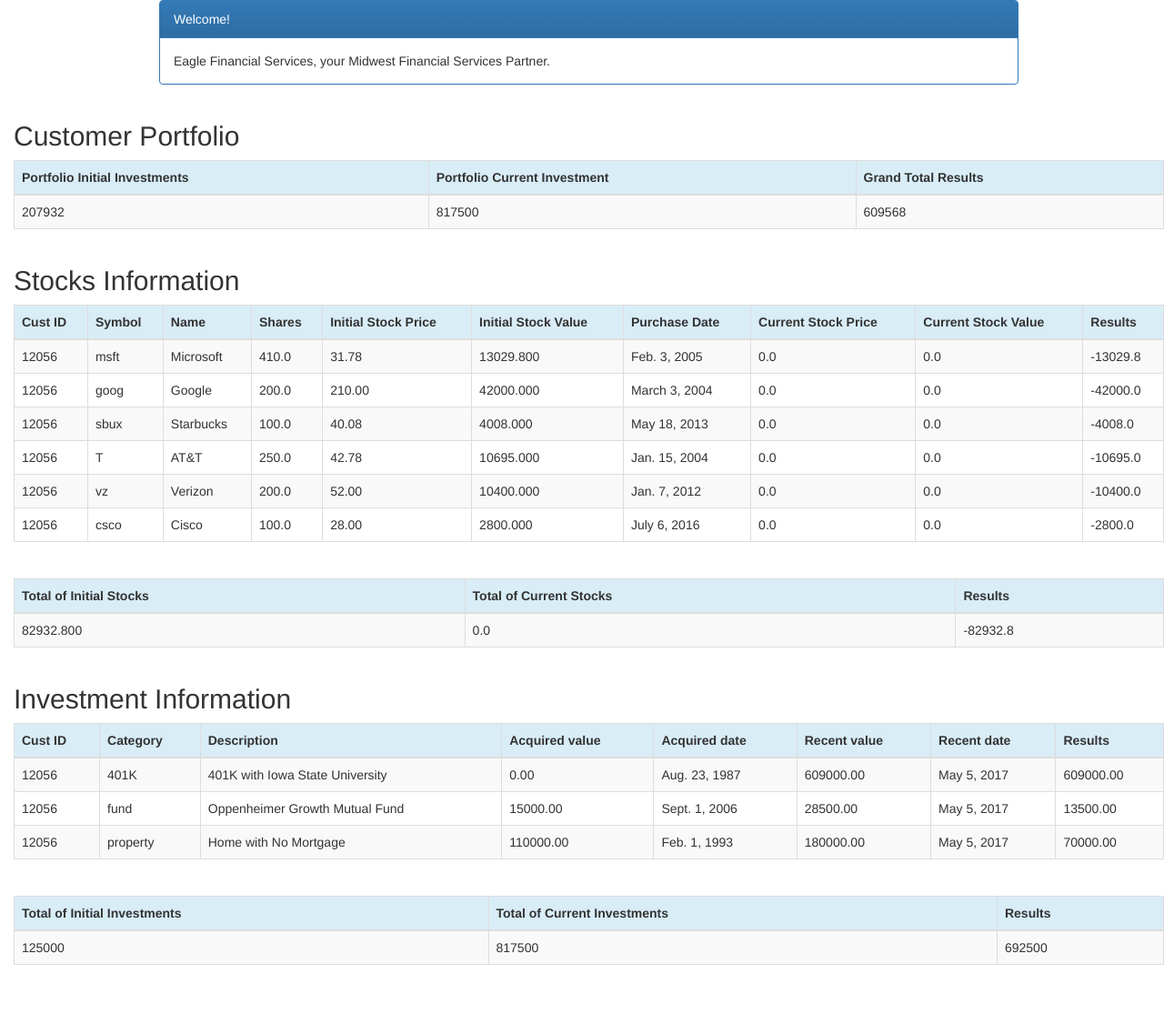
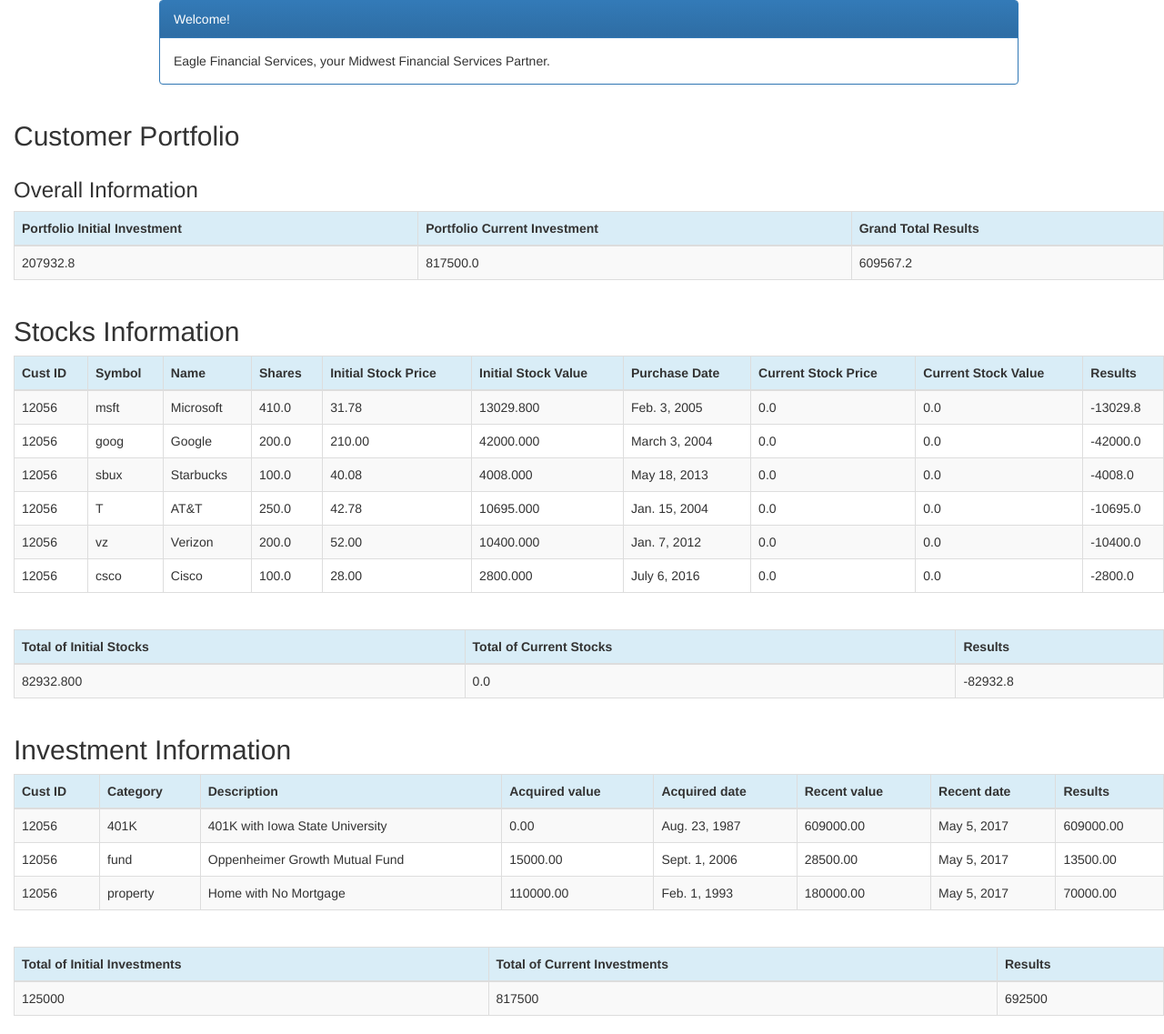
Before and after one commit to sunshine2323/assign_2, a Django app: page /customer/1/portfolio/ in a window 1280 px wide. Shown: the whole page at 91% size. Before the commit the page ends 1061 px from the top, so only its background shows below. Run offline with Django 3.2, Linux system fonts and the light colour scheme; a user stored in the database is signed in; data comes from the database, SQL or seed files in the repository; data that the repository does not hold is empty; some libraries are stand-ins or nearby versions.

Commit message:
make changes

```diff
--- a/efsblog/portfolio/templates/portfolio/portfolio.html
+++ b/efsblog/portfolio/templates/portfolio/portfolio.html
@@ -28,12 +28,16 @@
 <div class="row">
     <h2 style="padding-left: 15Px">Customer Portfolio</h2>
 </div>
+
+<div class="row">
+    <h3 style="padding-left: 15Px">Overall Information</h3>
+</div>
 <div>
-    <table class="table table-striped table-bordered table-hover">
+    <table style="padding-left" width="100", class="table table-striped table-bordered table-hover">
         <thead>
         <tr class="bg-info">
 
-            <th>Portfolio Initial Investments</th>
+            <th>Portfolio Initial Investment</th>
             <th>Portfolio Current Investment</th>
             <th>Grand Total Results</th>
 
@@ -41,33 +45,17 @@
         </tr>
         </thead>
         <tbody>
-        {% with total_investment=sum_of_initial_stock_value|add:sum_acquired_value.acquired_value__sum %}
-        {% with total_stocks=sum_current_stocks_value|add:sum_recent_value.recent_value__sum %}
+
             <tr>
-                <td>{{total_investment}}</td>
-                <td>{{total_stocks}}</td>
-                <td>{{total_stocks|sub:total_investment }}</td>
+                <td>{{ portfolio_initial_investment }}</td>
+                <td>{{ portfolio_current_investment }}</td>
+                <td>{{ portfolio_current_investment|sub:portfolio_initial_investment }}</td>
 
             </tr>
-        {% endwith %}
-        {% endwith %}
+
         </tbody>
     </table>
 </div>
-
-
-
-
-
-
-
-
-
-
-
-
-
-
 
 
 
--- a/efsblog/portfolio/views.py
+++ b/efsblog/portfolio/views.py
@@ -235,13 +235,17 @@ def portfolio(request,pk):
        sum_of_initial_stock_value += stock.initial_stock_value()
        initial_stock_value = stock.shares * stock.purchase_price
 
-
-
-
+   portfolio_initial_investment = round(
+       float(sum_of_initial_stock_value) + float(sum_acquired_value['acquired_value__sum']), 3);
+   portfolio_current_investment = round(float(sum_current_stocks_value) + float(sum_recent_value['recent_value__sum']),
+                                        3);
 
    return render(request, 'portfolio/portfolio.html', {'customers': customers, 'investments': investments,
                                                        'stocks': stocks,
                                                        'sum_acquired_value': sum_acquired_value,
                                                        'sum_recent_value': sum_recent_value,
                                                        'sum_current_stocks_value': sum_current_stocks_value,
-                                                       'sum_of_initial_stock_value': sum_of_initial_stock_value})
+                                                       'sum_of_initial_stock_value': sum_of_initial_stock_value,
+                                                       'portfolio_initial_investment': portfolio_initial_investment,
+                                                       'portfolio_current_investment': portfolio_current_investment
+                                                       })
```
